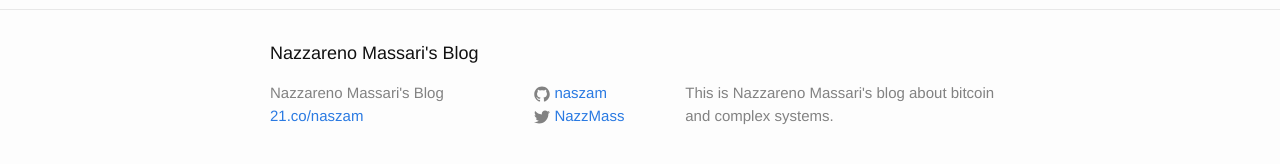
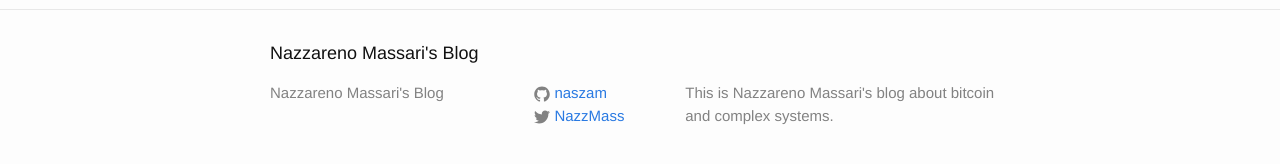
Before and after one commit to naszam/naszam-blog, a Jekyll site: the page built from about.md, in a window 1280 px wide. Shown: the part 341-505 px from the top of the page. Built offline with Jekyll 4.4.1, drawn with Linux system fonts in a browser that asks for light colours.

Commit message:
Update _config.yml

```diff
--- a/_config.yml
+++ b/_config.yml
@@ -7,7 +7,7 @@
 
 # Site settings
 title: Nazzareno Massari's Blog
-email: 21.co/naszam
+email:
 description: > # this means to ignore newlines until "baseurl:"
   This is Nazzareno Massari's blog about bitcoin and complex systems.
 baseurl: "" # the subpath of your site, e.g. /blog
```
